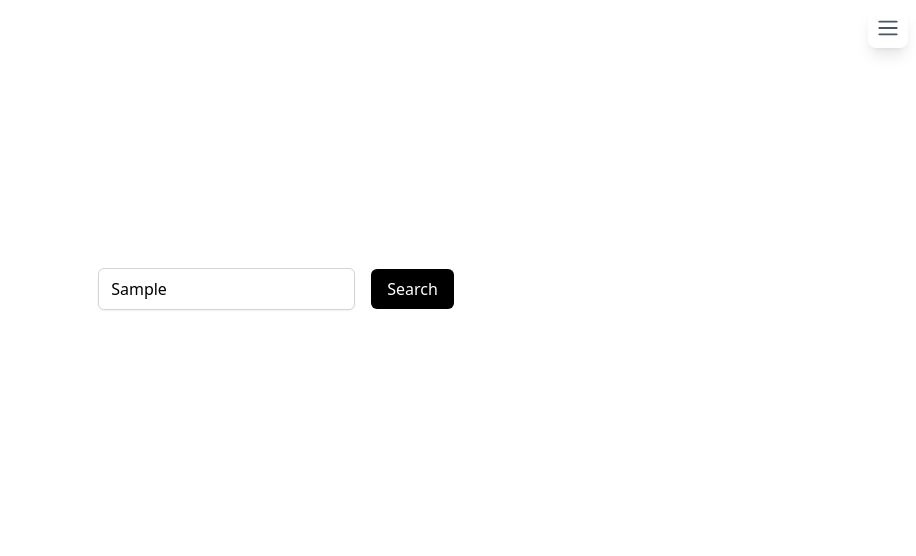
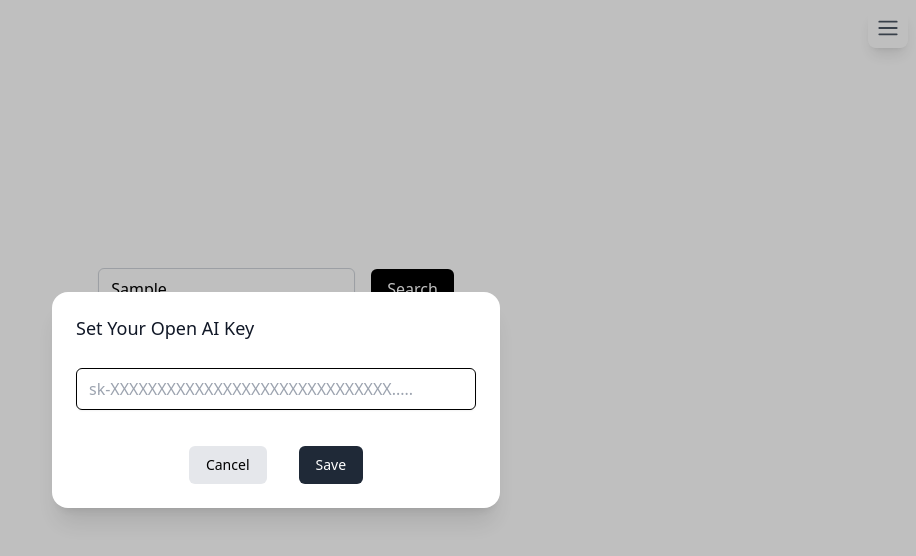
Before and after one commit to jackeydou/GPT-Dictionary, a React (Vite) app: page / in a window 1280 px wide. Both pictures are taken after typing "Sample" into the empty fields and a click on the button "Search". Shown: the top 556 px of the page, without its empty margins (364-1280 px from the left). Built offline with nearby package versions, Linux system fonts and the light colour scheme.

Commit message:
feat: set open ai key

```diff
--- a/package.json
+++ b/package.json
@@ -14,6 +14,7 @@
   "dependencies": {
     "@headlessui/react": "^1.7.11",
     "@heroicons/react": "^2.0.16",
+    "@microsoft/fetch-event-source": "^2.0.1",
     "@tauri-apps/api": "^1.2.0",
     "axios": "^1.3.4",
     "react": "^18.2.0",
--- a/src/App.tsx
+++ b/src/App.tsx
@@ -2,20 +2,26 @@
 // import { invoke } from "@tauri-apps/api/tauri";
 
 import { openAIWordConversationApi, fetchWord } from './api';
+import { setOpenAIKey } from './api/web/openai';
 import Loading from './components/loading';
 import WordDetail from './components/word_detail';
 import Menu from './components/menu';
-// import { checkShortcurRegistered, KeyboardMap, registerShortcut, unregisterShortcut } from './utils/shortcut';
+import OpenAIKeyModal from './components/openai_key';
 import { WordResult } from "./types/dictionary";
 
 
 function App() {
   const [word, setWord] = useState("");
   const wordRef = useRef("");
+  const conversationRef = useRef("");
   const [previousWord, setPreviousWord] = useState("");
   const [loading, setLoading] = useState(false);
   const [wordDefination, setWordDefination] = useState<WordResult[]>([]);
-  const [conversation, setConversation] = useState<string[]>([]);
+  const [conversation, setConversation] = useState<string>("");
+  const [openaiKeyInfo, setOpenAIKeyInfo] = useState({
+    openaiKeyModalVisible: false,
+    setOpenaiKeyTipVisible: false,
+  });
 
   const fetchWordDefination = async () => {
     const result = await fetchWord(word);
@@ -23,15 +29,31 @@
   }
 
   const fetchConversation = async () => {
-    setConversation(await openAIWordConversationApi(word));
+    await openAIWordConversationApi(word, (key: string | null) => {
+      if (typeof key === 'string') {
+        key = key.replace('$$', '<br />');
+        console.log(key);
+        conversationRef.current = `${conversationRef.current}${key}`;
+        setConversation(conversationRef.current);
+      }
+    });
   }
+
   const search = async () => {
+    if (openaiKeyInfo.setOpenaiKeyTipVisible && !openaiKeyInfo.openaiKeyModalVisible) {
+      setOpenAIKeyInfo({
+        ...openaiKeyInfo,
+        openaiKeyModalVisible: true
+      });
+      return;
+    }
     if(wordRef.current === previousWord) {
       return;
     }
     setLoading(true);
     try {
-      setConversation([]);
+      setConversation("");
+      conversationRef.current = "";
       await fetchWordDefination();
       setPreviousWord(wordRef.current);
       setLoading(false);
@@ -58,14 +80,23 @@
     //     });
     //   }
     // })
+
+    const apiKey = localStorage.getItem('openai-api-key');
+    if (apiKey) {
+      setOpenAIKey(apiKey);
+    } else {
+      setOpenAIKeyInfo({
+        ...openaiKeyInfo,
+        setOpenaiKeyTipVisible: true
+      })
+    }
     document.addEventListener('keyup', (e) => {
       if (e.code === 'Enter' && wordRef.current) {
-        search()
+        search();
       }
     });
     return () => {
       document.removeEventListener('keyup', () => {});
-      // unregisterShortcut(shortcutKey);
     }
   }, [])
 
@@ -74,6 +105,13 @@
     setWord(input);
     wordRef.current = input;
   }
+
+  const showOpenAIKeyModal = () => {
+    setOpenAIKeyInfo({
+      ...openaiKeyInfo,
+      openaiKeyModalVisible: true
+    })
+  };
 
   return (
     <div className="flex max-w-5xl mx-auto flex-col items-center py-2 min-h-screen">
@@ -93,6 +131,7 @@
           {!loading ? <span>Search</span> : <Loading color="#fff" style="normal" /> }
         </button>
       </div>
+      {openaiKeyInfo.setOpenaiKeyTipVisible && <p className="cursor-pointer underline text-slate-500 hover:text-black" onClick={showOpenAIKeyModal}>Set your own open ai key here</p>}
       <div className="max-w-2xl w-full rounded-xl border shadow-md p-4 transition-opacity duration-300 delay-200 ease-in-out" style={{opacity: wordDefination.length > 0 ? 1 : 0}}>
         <p className="sm:text-xl text-xl max-w-2xl text-slate-900">
           The defination of
@@ -109,13 +148,25 @@
           The usage of
           <i className="font-bold"> {previousWord}</i>
         </p>
-        {conversation.length > 0 ? ( <div className="max-w-2xl w-full p-4">
-          {conversation.map((c, i) => {
-            return (<p key={i} className="leading-7">{c}</p>)
-          })}
+        {conversation.length > 0 ? (<div className="max-w-2xl w-full p-4">
+          <p className="leading-7" dangerouslySetInnerHTML={{__html: conversation}}></p>
         </div>) : <div className="w-full flex justify-center"><Loading color="#000" style=""/></div>}
-
       </div>
+      <OpenAIKeyModal
+        isOpen={openaiKeyInfo.openaiKeyModalVisible}
+        closeModal={() => setOpenAIKeyInfo({
+          ...openaiKeyInfo,
+          openaiKeyModalVisible: false
+        })}
+        onSave={(key: string) => {
+          localStorage.setItem('openai-api-key', key);
+          setOpenAIKey(key);
+          setOpenAIKeyInfo({
+            openaiKeyModalVisible: false,
+            setOpenaiKeyTipVisible: false
+          })
+        }}
+      />
     </div>
   );
 }
--- a/src/api/index.ts
+++ b/src/api/index.ts
@@ -1,16 +1,6 @@
 import type { WordResult } from '../types/dictionary';
 
-export async function openAIWordConversationApi(
-  word: string,
-) {
-  let fetcher;
-  if (IS_WEB) {
-    fetcher = await (await import('./web/openai')).openAIWordConversationApi;
-  } else {
-    fetcher = await (await import('./client/openai')).openAIWordConversationApi;
-  }
-  return fetcher(word);
-}
+export { openAIWordConversationApi } from './web/openai';
 
 export async function fetchWord(word: string): Promise<WordResult[]> {
   let fetcher;
--- a/src/api/web/openai.ts
+++ b/src/api/web/openai.ts
@@ -1,55 +1,60 @@
-import axios from 'axios';
-import { removeNewlines } from '../../utils';
-import type { OpenAIResponse, OpenAITurboResponse } from '../../types/openai';
+import { fetchEventSource } from '@microsoft/fetch-event-source';
 
 export const OPEN_AI_HOST = "https://api.openai.com";
 
 
 function getConversationPrompt(word: string) {
-  return `Using the word: ${word}, generate daily and work conversations between Alice and Bob, reflecting the way the word is commonly used, with a '-' symbol in front of Alice and Bob's names to distinguish them$$`;
+  return `Using the word: ${word}, generate daily or work conversations between Alice and Bob, reflecting the way the word is commonly used, add a $$ symbol to the end of each sentence of alice and bob and do not need to emphasize whether it's daily or work, just show the conversation`;
 }
+
+
+let OPEN_AI_KEY = ''; // import.meta.env.VITE_OPEN_AI_KEY;
+export function setOpenAIKey(key: string) {
+  OPEN_AI_KEY = key;
+}
+
 
 export async function openAIWordConversationApi(
   word: string,
+  onmessage: (data: string | null) => void,
 ) {
-
-  const response = await axios.post<OpenAITurboResponse>('/api/openai', {
-    prompt: getConversationPrompt(word),
-  }, {
-    headers: {
-      "Content-Type": "application/json",
-    },
-  });
-  const { data } = response;
-  const result = removeNewlines(data.choices?.[0].message?.content ?? '')?.split('-').filter(it => Boolean(it));
-  return result;
-}
-
-// for Dev
-export const OPEN_AI_KEY = import.meta.env.VITE_OPEN_AI_KEY;
-
-export async function openAIWordConversationApiDev(
-  word: string,
-) {
-
-  const url = `${OPEN_AI_HOST}/v1/completions`;
-  const response = await axios.post<OpenAIResponse>(url, {
-    model: "text-davinci-003",
-    prompt: getConversationPrompt(word),
-    max_tokens: 1000,
-    temperature: 0,
-    top_p: 1,
-    n: 1,
-    stream: false,
-    logprobs: null,
-    stop: "$$",
-  }, {
+  if (!OPEN_AI_KEY) {
+    return;
+  }
+  const url = `${OPEN_AI_HOST}/v1/chat/completions`;
+  await fetchEventSource(url, {
+    method: 'POST',
     headers: {
       "Content-Type": "application/json",
       Authorization: `Bearer ${OPEN_AI_KEY}`,
     },
+    body: JSON.stringify({
+      model: "gpt-3.5-turbo",
+      messages: [{
+        role: "user",
+        content: getConversationPrompt(word),
+      }],
+      max_tokens: 1000,
+      temperature: 0,
+      top_p: 1,
+      n: 1,
+      stream: true,
+    }),
+    onmessage: (event) => {
+      let data: string | null = '';
+      if (event.data === "[DONE]") {
+        data = null;
+      } else {
+        try {
+          data = JSON.parse(event.data)?.choices?.[0]?.delta?.content ?? '';
+        } catch (e) {
+          return '';
+        }
+      }
+      onmessage(data);
+    },
+    onerror(err) {
+      console.log("There was an error from server", err);
+    },
   });
-  const { data } = response;
-  const result = removeNewlines(data.choices?.[0].text)?.split('-').filter(it => Boolean(it));
-  return result;
 }
--- a/src/components/buymeacoffee/index.tsx
+++ b/src/components/buymeacoffee/index.tsx
@@ -1,13 +1,7 @@
-import coffee from '../../assets/buymeacoffee.png';
-
 export default function BuyMeACoffee() {
   return (
     <a href="https://www.buymeacoffee.com/libertylab" target="_blank">
-      <img
-        src={coffee}
-        alt="Buy Me A Coffee"
-        className="rounded-lg"
-        style={{height: 34, width: 150}} />
+      ☕️Buy Me A Coffee
     </a>
   )
 }
--- /dev/null
+++ b/src/components/openai_key/index.tsx
@@ -0,0 +1,76 @@
+import { Fragment, useState } from 'react'
+import { Dialog, Transition } from '@headlessui/react'
+
+export default function OpenAIKeyModal(props: {
+  isOpen: boolean;
+  closeModal: () => void;
+  onSave: (key: string) => void;
+}) {
+  const { isOpen, closeModal, onSave } = props;
+  const [value, setValue] = useState("");
+  return (
+    <Transition appear show={isOpen} as={Fragment}>
+      <Dialog as="div" className="relative z-10" onClose={closeModal}>
+        <Transition.Child
+          as={Fragment}
+          enter="ease-out duration-300"
+          enterFrom="opacity-0"
+          enterTo="opacity-100"
+          leave="ease-in duration-200"
+          leaveFrom="opacity-100"
+          leaveTo="opacity-0"
+        >
+          <div className="fixed inset-0 bg-black bg-opacity-25" />
+        </Transition.Child>
+
+        <div className="fixed inset-0 overflow-y-auto">
+          <div className="flex min-h-full items-center justify-center p-4 text-center">
+            <Transition.Child
+              as={Fragment}
+              enter="ease-out duration-300"
+              enterFrom="opacity-0 scale-95"
+              enterTo="opacity-100 scale-100"
+              leave="ease-in duration-200"
+              leaveFrom="opacity-100 scale-100"
+              leaveTo="opacity-0 scale-95"
+            >
+              <Dialog.Panel className="w-full max-w-md transform overflow-hidden rounded-2xl bg-white p-6 text-left align-middle shadow-xl transition-all">
+                <Dialog.Title
+                  as="h3"
+                  className="text-lg font-medium leading-6 text-gray-900"
+                >
+                  Set Your Open AI Key
+                </Dialog.Title>
+                <div className="mt-2">
+                  <input
+                    value={value}
+                    onChange={(e) => setValue(e.target.value)}
+                    placeholder="sk-XXXXXXXXXXXXXXXXXXXXXXXXXXXXXX....."
+                    className="w-full rounded-md border border-gray-300 shadow-sm focus:border-black focus:ring-black my-5 py-2 px-3 outline-none"
+                  />
+                </div>
+
+                <div className="mt-4 flex justify-center">
+                  <button
+                    type="button"
+                    className="inline-flex justify-center rounded-md border border-transparent bg-gray-200 px-4 py-2 text-sm font-medium focus:outline-none mr-8"
+                    onClick={closeModal}
+                  >
+                    Cancel
+                  </button>
+                  <button
+                    type="button"
+                    className="inline-flex justify-center rounded-md border border-transparent bg-gray-800 px-4 py-2 text-sm font-medium text-white focus:outline-none"
+                    onClick={() => onSave(value)}
+                  >
+                    Save
+                  </button>
+                </div>
+              </Dialog.Panel>
+            </Transition.Child>
+          </div>
+        </div>
+      </Dialog>
+    </Transition>
+  )
+}
```
Also changed, not shown: 1 other file (tests, documents, lock files or other folders).
